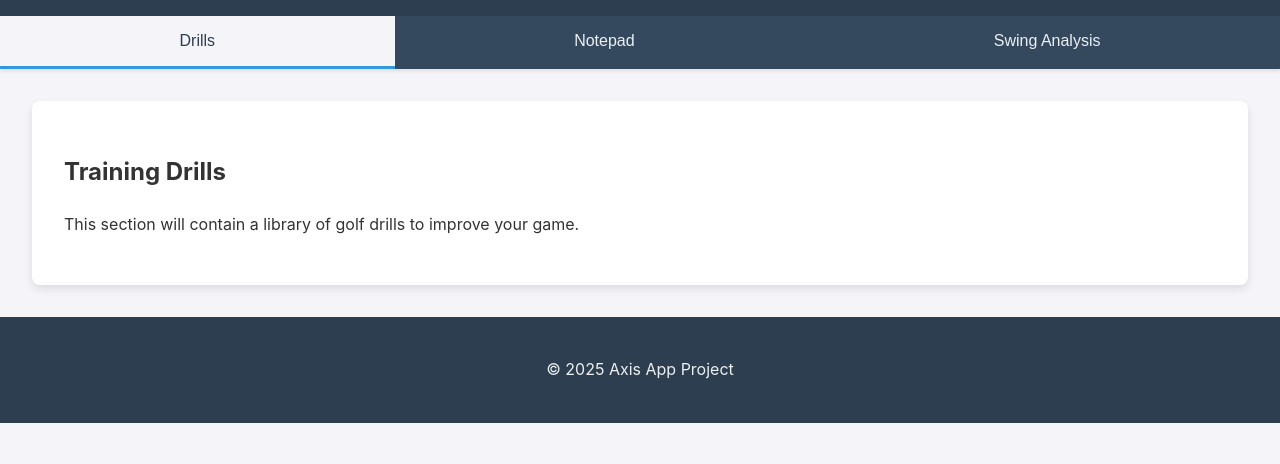
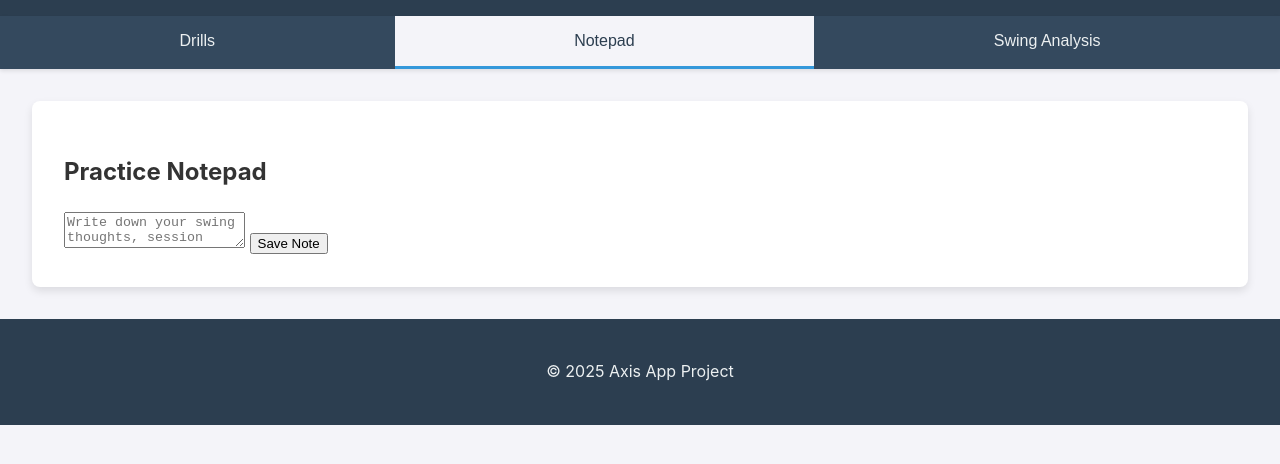
Before and after one commit to colton615-coder/axis-app, a plain HTML site: page index.html in a window 1280 px wide. Shown: the part 68-532 px from the top of the page. Drawn offline with Linux system fonts and the light colour scheme.

Commit message:
Update index.html

```diff
--- a/index.html
+++ b/index.html
@@ -13,26 +13,31 @@
     </header>
 
     <nav id="main-nav">
-        <button class="nav-tab active" data-target="drills">Drills</button>
-        <button class="nav-tab" data-target="notepad">Notepad</button>
+        <button class="nav-tab" data-target="drills">Drills</button>
+        <button class="nav-tab active" data-target="notepad">Notepad</button>
         <button class="nav-tab" data-target="analysis">Swing Analysis</button>
     </nav>
 
     <main>
-        <div id="drills" class="content-pane active">
+        <div id="drills" class="content-pane">
             <h2>Training Drills</h2>
             <p>This section will contain a library of golf drills to improve your game.</p>
         </div>
 
-        <div id="notepad" class="content-pane">
+        <div id="notepad" class="content-pane active">
             <h2>Practice Notepad</h2>
-            <p>Here, you will be able to jot down notes from your practice sessions.</p>
+            <div id="note-form">
+                <textarea id="note-input" placeholder="Write down your swing thoughts, session goals, etc."></textarea>
+                <button id="save-note-btn">Save Note</button>
             </div>
+            <div id="notes-list">
+                </div>
+        </div>
 
         <div id="analysis" class="content-pane">
             <h2>Swing Analysis</h2>
             <p>This module will help you log thoughts and analyze your swing mechanics.</p>
-            </div>
+        </div>
     </main>
 
     <footer>
```
